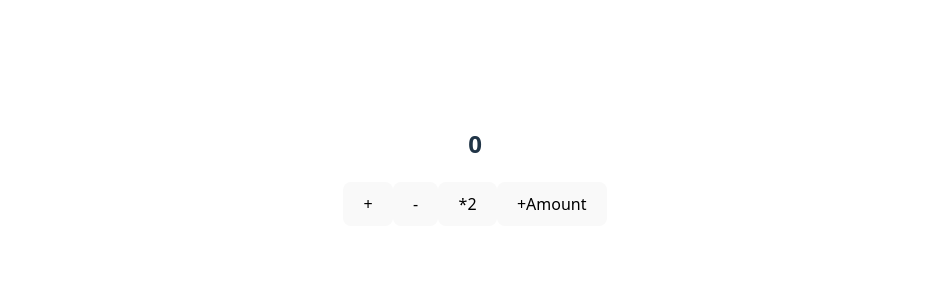
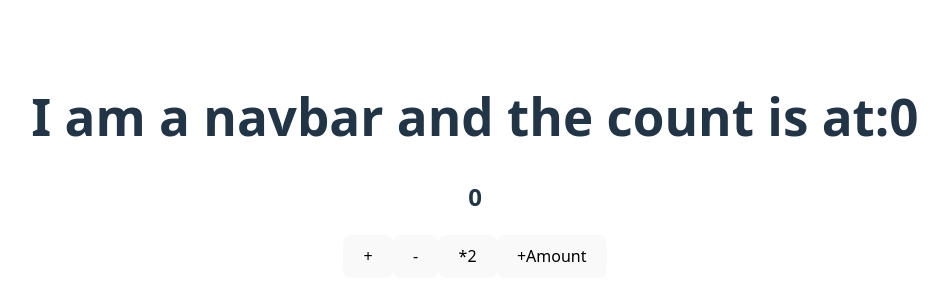
Before and after one commit to bobbyDeepak1415/redux_counter, a React (Vite) app: page / in a window 1280 px wide. Shown: the part 234-534 px from the top of the page, without its empty margins (165-1113 px from the left). Built offline with nearby package versions, Linux system fonts and the light colour scheme.

Commit message:
added navbar

```diff
--- a/src/App.jsx
+++ b/src/App.jsx
@@ -10,12 +10,16 @@ import {
   incrementByAmount,
 } from "./redux/counter/counterSlice";
 
+import Navbar from './components/Navbar'
+
+
 function App() {
   const count = useSelector((state) => state.counter.value);
   const dispatch = useDispatch();
 
   return (
     <div>
+      <Navbar/>
       <h2>{count}</h2>
       <button onClick={() => dispatch(increment())}>+</button>
       <button onClick={() => dispatch(decrement())}>-</button>
--- /dev/null
+++ b/src/components/Navbar.jsx
@@ -0,0 +1,16 @@
+import React from 'react'
+import { useSelector, useDispatch } from "react-redux";
+
+
+export default function Navbar(props) {
+
+    const count = useSelector((state) => state.counter.value);
+    const dispatch = useDispatch();
+
+
+    return (
+        <>
+            <h1>I am a navbar and the count is at:{count}</h1>
+        </>
+    )
+}
```
